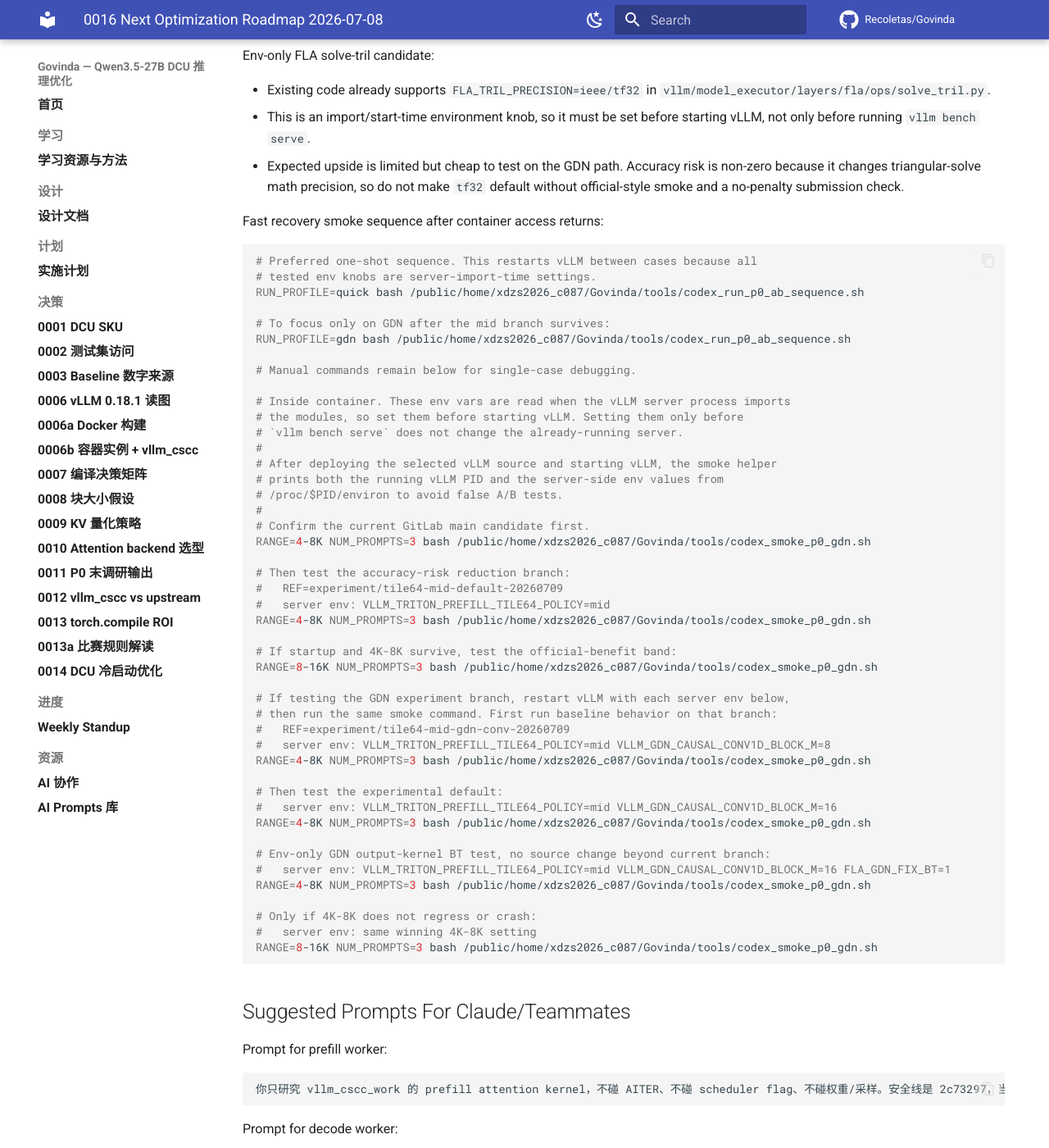
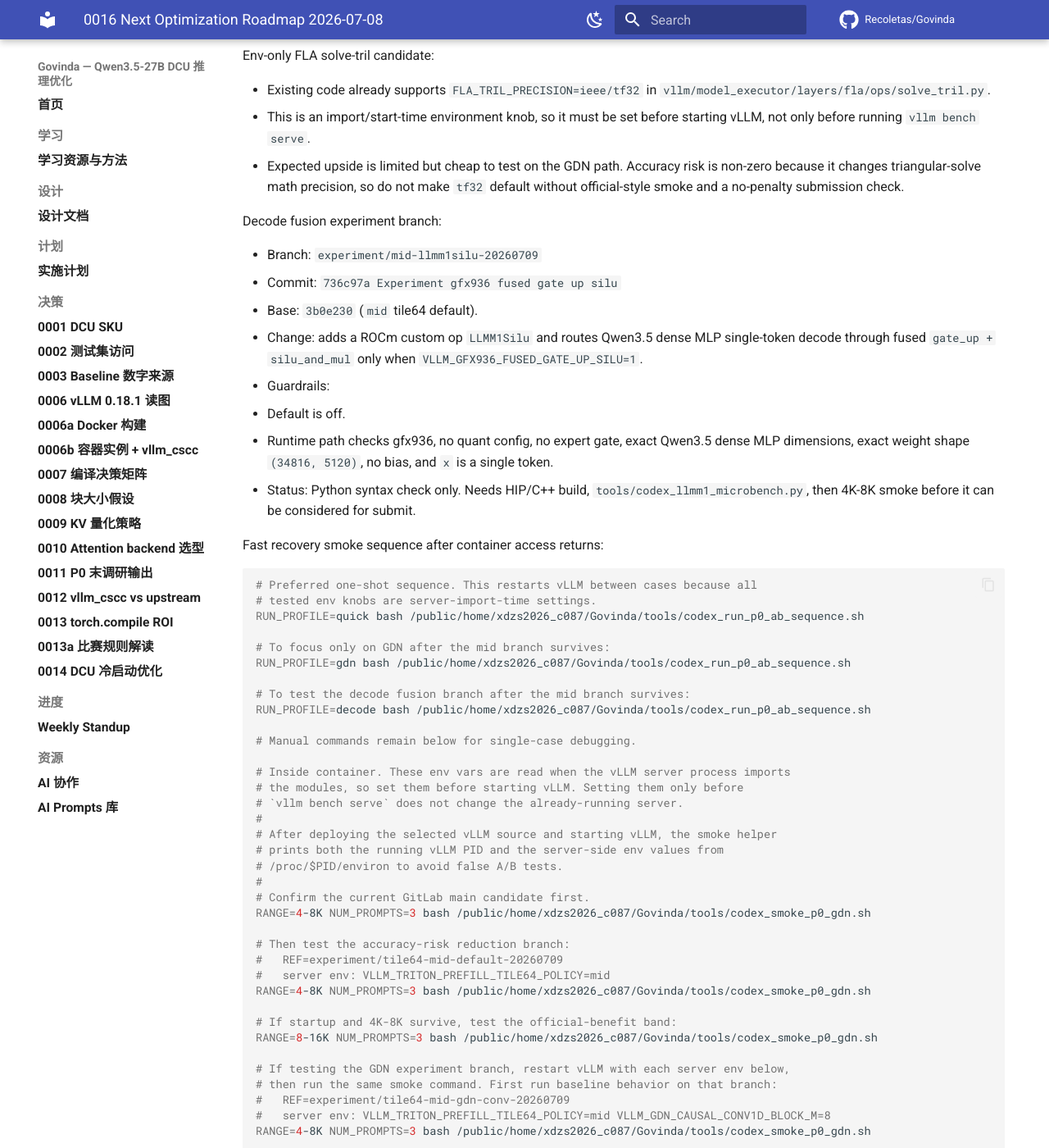
Before and after one commit to Recoletas/Govinda, an MkDocs documentation site: the page built from docs/decisions/0016-next-optimization-roadmap-2026-07-08.md, in a window 1280 px wide and 1400 px high, scrolled down 9604 px. Shown: the whole window at 82% size. Built offline with MkDocs 1.6.1 and Material for MkDocs 9.7.7, drawn with Linux system fonts in a browser that asks for light colours; comment, search, counter and statistics services are not loaded.

Commit message:
Add decode fusion smoke profile

````diff
--- a/docs/decisions/0016-next-optimization-roadmap-2026-07-08.md
+++ b/docs/decisions/0016-next-optimization-roadmap-2026-07-08.md
@@ -383,6 +383,22 @@ Env-only FLA solve-tril candidate:
   non-zero because it changes triangular-solve math precision, so do not make
   `tf32` default without official-style smoke and a no-penalty submission check.
 
+Decode fusion experiment branch:
+
+- Branch: `experiment/mid-llmm1silu-20260709`
+- Commit: `736c97a Experiment gfx936 fused gate up silu`
+- Base: `3b0e230` (`mid` tile64 default).
+- Change: adds a ROCm custom op `LLMM1Silu` and routes Qwen3.5 dense MLP
+  single-token decode through fused `gate_up + silu_and_mul` only when
+  `VLLM_GFX936_FUSED_GATE_UP_SILU=1`.
+- Guardrails:
+  - Default is off.
+  - Runtime path checks gfx936, no quant config, no expert gate, exact
+    Qwen3.5 dense MLP dimensions, exact weight shape `(34816, 5120)`, no bias,
+    and `x` is a single token.
+- Status: Python syntax check only. Needs HIP/C++ build, `tools/codex_llmm1_microbench.py`,
+  then 4K-8K smoke before it can be considered for submit.
+
 Fast recovery smoke sequence after container access returns:
 
 ```bash
@@ -392,6 +408,9 @@ RUN_PROFILE=quick bash /public/home/xdzs2026_c087/Govinda/tools/codex_run_p0_ab_
 
 # To focus only on GDN after the mid branch survives:
 RUN_PROFILE=gdn bash /public/home/xdzs2026_c087/Govinda/tools/codex_run_p0_ab_sequence.sh
+
+# To test the decode fusion branch after the mid branch survives:
+RUN_PROFILE=decode bash /public/home/xdzs2026_c087/Govinda/tools/codex_run_p0_ab_sequence.sh
 
 # Manual commands remain below for single-case debugging.
 
````
Also changed, not shown: 4 other files.
